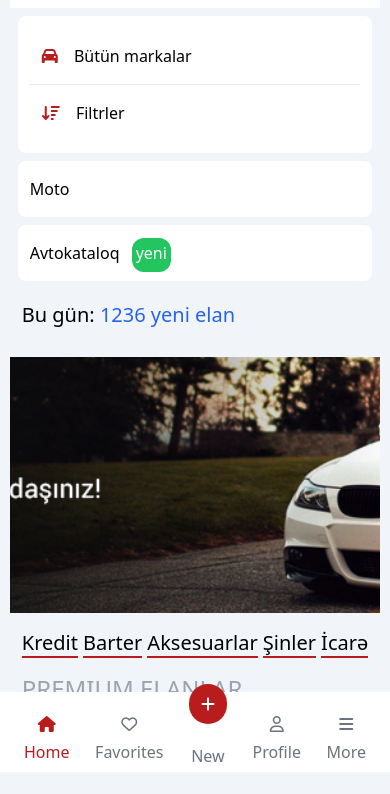
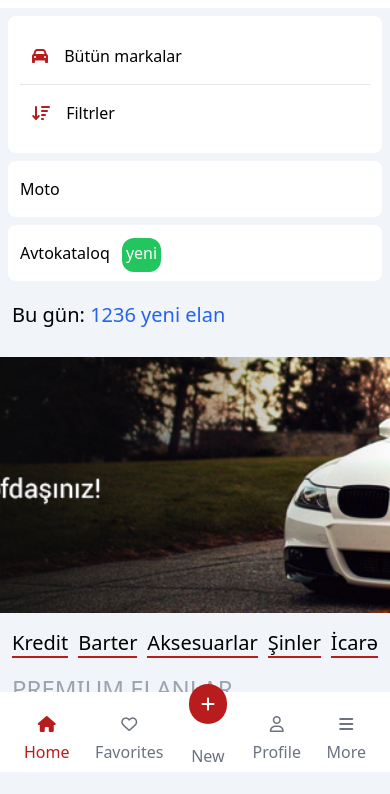
Before and after one commit to aybeniz-24/turbo-az, a plain HTML site: page index.htm in a window 390 px wide. Shown: the part 72-866 px from the top of the page. Drawn offline with nearby package versions, Linux system fonts and the light colour scheme; grey boxes are pictures that could not be loaded.

Commit message:
refresh2

```diff
--- a/index.htm
+++ b/index.htm
@@ -32,7 +32,7 @@
 
 <body class="bg-slate-100">
     <header>
-        <div class="w-[95%] mx-auto lg:w-[90%]">
+        <div class=" lg:w-[90%] mx-auto">
             <div id="headerTop1" class="container mx-auto bg-white flex justify-between items-center p-3">
                 <div class="flex justify-center items-center gap-10">
                     <a
```
